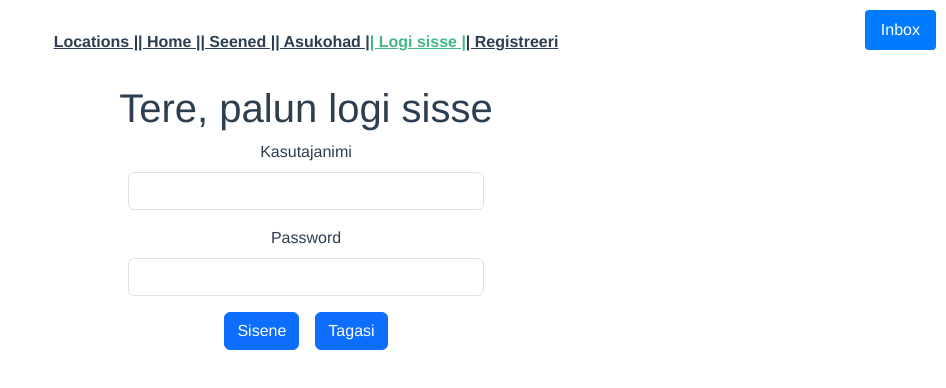
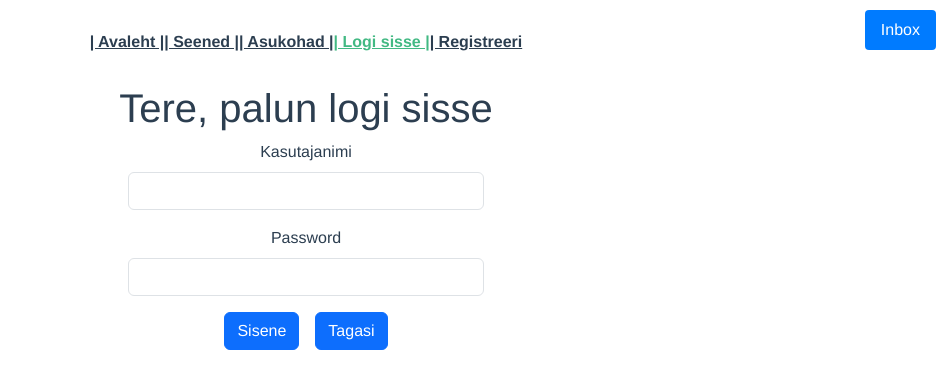
Before and after one commit to kristiinalokko/shroomsharefront, a Vue app: page /login in a window 1280 px wide. Shown: the top 388 px of the page, without its empty margins (334-1280 px from the left). Built offline with nearby package versions, Linux system fonts and the light colour scheme.

Commit message:
Update navigation links and add success alert in LocationView

```diff
--- a/src/App.vue
+++ b/src/App.vue
@@ -1,8 +1,7 @@
 <template>
   <nav>
-    <router-link to="/locations"> Locations |</router-link>
 
-    <router-link to="/">| Home |</router-link>
+    <router-link to="/locations">| Avaleht |</router-link>
 
     <router-link to="/shroom-table">| Seened |</router-link>
 
--- a/src/router/index.js
+++ b/src/router/index.js
@@ -1,5 +1,4 @@
 import {createRouter, createWebHistory} from 'vue-router'
-import HomeView from '../views/HomeView.vue'
 import LoginView from "@/views/LoginView.vue";
 import RegisterView from "@/views/RegisterView.vue";
 import LocationView from "@/views/LocationView.vue";
@@ -15,7 +14,7 @@ const routes = [
     {
         path: '/',
         name: 'home',
-        component: HomeView
+        component: LocationsView
     },
     {
         path: '/login',
--- a/src/views/LocationView.vue
+++ b/src/views/LocationView.vue
@@ -3,6 +3,7 @@
     <div class="row>">
       <h1 v-if="this.locationId > 0">Muuda asukohta</h1>
       <h1 v-else>Lisa asukoht</h1>
+      <AlertSuccess :message="alertMessage"/>
     </div>
     <div class="row">
       <div class="col">
@@ -94,10 +95,11 @@ import shroomService from "@/services/ShroomService";
 import SessionStorageService from "@/services/SessionStorageService";
 import ShroomModal from "@/components/modal/ShroomModal.vue";
 import ChooseLocationMap from "@/components/map/ChooseLocationMap.vue";
+import AlertSuccess from "@/components/AlertSuccess.vue";
 
 export default {
   name: 'LocationView',
-  components: {ChooseLocationMap, ShroomModal, ShroomDropdown, ImageInput, Image: Image},
+  components: {AlertSuccess, ChooseLocationMap, ShroomModal, ShroomDropdown, ImageInput, Image: Image},
   data() {
     return {
       shroomModalIsOpen: false,
@@ -107,6 +109,8 @@ export default {
       userId: Number(sessionStorage.getItem("userId")),
       forestImageData: defaultForestImage,
       shroomImageData: defaultShroomImage,
+
+      alertMessage:'',
 
       location: {
         userId: 0,
@@ -140,7 +144,7 @@ export default {
     updateLocation() {
       if (this.inputIsValid()) {
         locationService.sendUpdateLocationRequest(this.location, this.locationId)
-            .then(() => NavigationService.navigateToHome())
+            .then(() => this.alertMessage = "Uuendatud")
             .catch(error => this.handleErrorResponse(error))
       }
     },
@@ -169,7 +173,7 @@ export default {
         this.location.userId = sessionStorage.getItem('userId')
         LocationService.sendNewLocationRequest(this.location)
             .then(response => {
-              NavigationService.navigateToLocationInfoView(response.data)
+              this.alertMessage = "Salvestatud"
               this.locationId = response.data
               this.isEdit = true
               this.getLocationShrooms(this.locationId)
```
